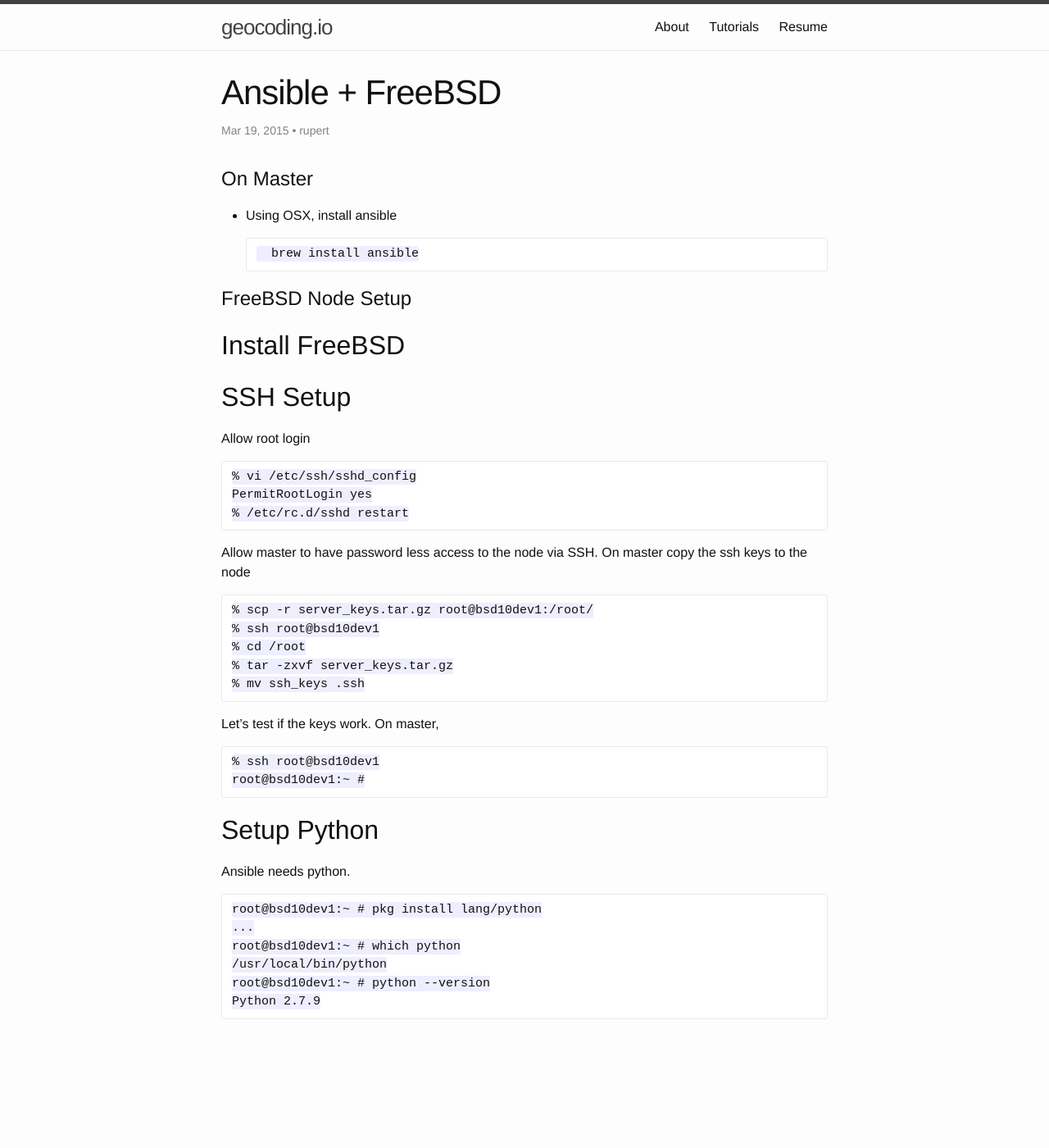
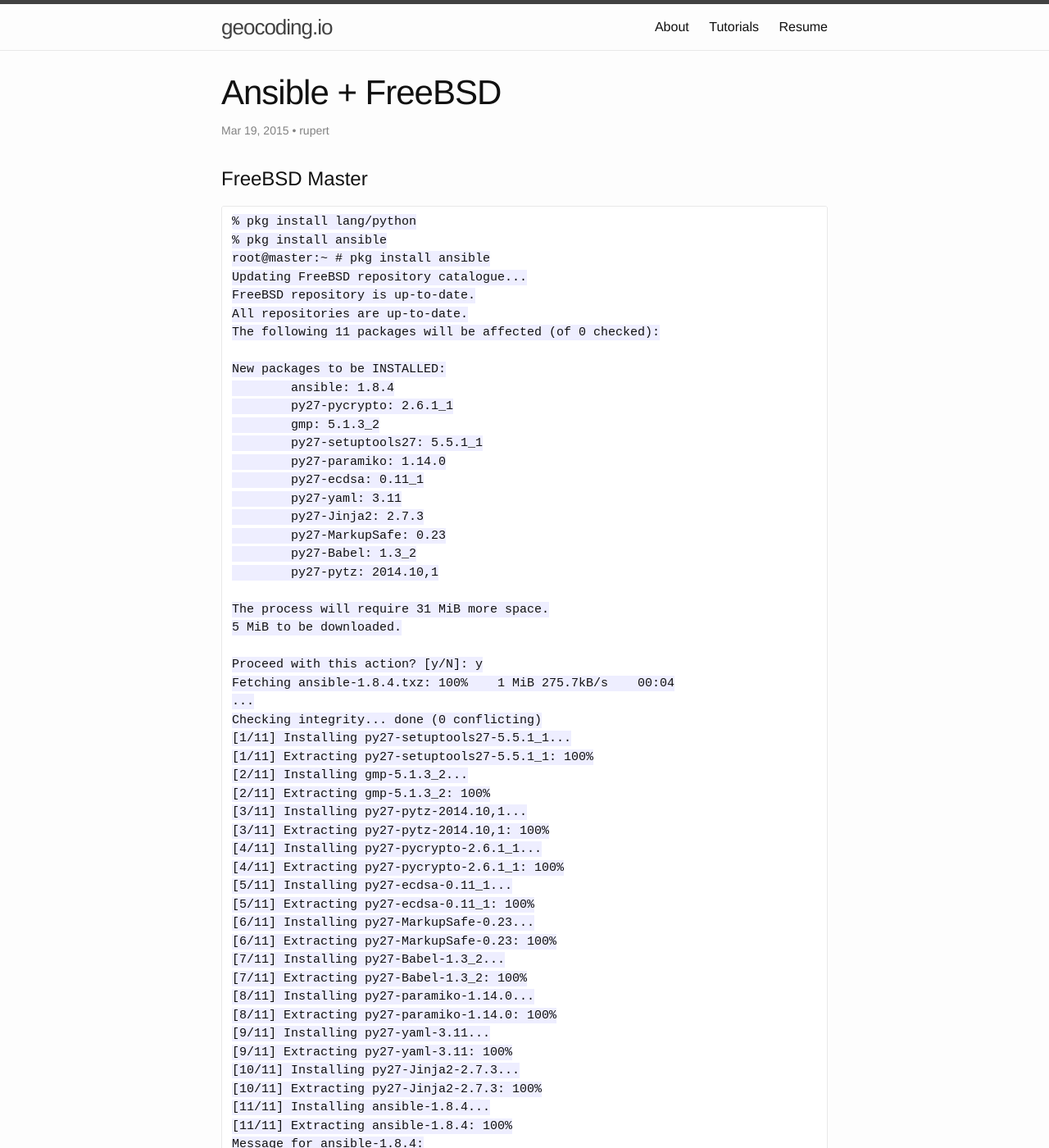
Before and after one commit to rdeguzman/rdeguzman.github.io, a Jekyll site: the page built from _posts/2015-03-19-ansible-freebsd.md, in a window 1280 px wide and 1400 px high. Shown: the whole window at 82% size. Built offline with Jekyll 4.4.1, drawn with Linux system fonts in a browser that asks for light colours; comment, search, counter and statistics services are not loaded; some of the changed text lies outside the part shown.

Commit message:
Update ansible-freebsd

```diff
--- a/_posts/2015-03-19-ansible-freebsd.md
+++ b/_posts/2015-03-19-ansible-freebsd.md
@@ -11,13 +11,86 @@
   - freebsd
 ---
 
-# On Master
+# FreeBSD Master
+	% pkg install lang/python
+	% pkg install ansible
+	root@master:~ #	pkg install ansible
+	Updating FreeBSD repository catalogue...
+	FreeBSD repository is up-to-date.
+	All repositories are up-to-date.
+	The following 11 packages will be affected (of 0 checked):
 
-- Using OSX, install ansible
+	New packages to be INSTALLED:
+		ansible: 1.8.4
+		py27-pycrypto: 2.6.1_1
+		gmp: 5.1.3_2
+		py27-setuptools27: 5.5.1_1
+		py27-paramiko: 1.14.0
+		py27-ecdsa: 0.11_1
+		py27-yaml: 3.11
+		py27-Jinja2: 2.7.3
+		py27-MarkupSafe: 0.23
+		py27-Babel: 1.3_2
+		py27-pytz: 2014.10,1
 
-		brew install ansible
+	The process will require 31 MiB more space.
+	5 MiB to be downloaded.
+
+	Proceed with this action? [y/N]: y
+	Fetching ansible-1.8.4.txz: 100%    1 MiB 275.7kB/s    00:04
+	...
+	Checking integrity... done (0 conflicting)
+	[1/11] Installing py27-setuptools27-5.5.1_1...
+	[1/11] Extracting py27-setuptools27-5.5.1_1: 100%
+	[2/11] Installing gmp-5.1.3_2...
+	[2/11] Extracting gmp-5.1.3_2: 100%
+	[3/11] Installing py27-pytz-2014.10,1...
+	[3/11] Extracting py27-pytz-2014.10,1: 100%
+	[4/11] Installing py27-pycrypto-2.6.1_1...
+	[4/11] Extracting py27-pycrypto-2.6.1_1: 100%
+	[5/11] Installing py27-ecdsa-0.11_1...
+	[5/11] Extracting py27-ecdsa-0.11_1: 100%
+	[6/11] Installing py27-MarkupSafe-0.23...
+	[6/11] Extracting py27-MarkupSafe-0.23: 100%
+	[7/11] Installing py27-Babel-1.3_2...
+	[7/11] Extracting py27-Babel-1.3_2: 100%
+	[8/11] Installing py27-paramiko-1.14.0...
+	[8/11] Extracting py27-paramiko-1.14.0: 100%
+	[9/11] Installing py27-yaml-3.11...
+	[9/11] Extracting py27-yaml-3.11: 100%
+	[10/11] Installing py27-Jinja2-2.7.3...
+	[10/11] Extracting py27-Jinja2-2.7.3: 100%
+	[11/11] Installing ansible-1.8.4...
+	[11/11] Extracting ansible-1.8.4: 100%
+	Message for ansible-1.8.4:
+	 ===============================================================================
+
+	To use Ansible, you need at least a host database.
+	If you installed examples, you will have a sample
+	host database and a sample configuration file:
+
+	  /usr/local/share/examples/ansible/hosts
+	  /usr/local/share/examples/ansible/ansible.cfg
+
+	To use Ansible to control systems other than FreeBSD,
+	set the Python interpreter in the host database for
+	that system. Example:
+
+	  [freebsd]
+	  host1
+	  host2
+
+	  [centos]
+	  host3
+	  host4
+
+	  [centos:vars]
+	  ansible_python_interpreter=/usr/bin/python
+
+	===============================================================================
 
 # FreeBSD Node Setup
+
 
 ## Install FreeBSD
 
```
